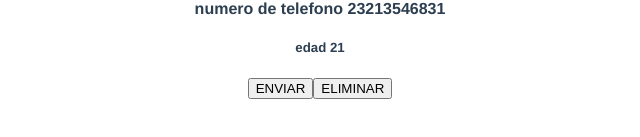
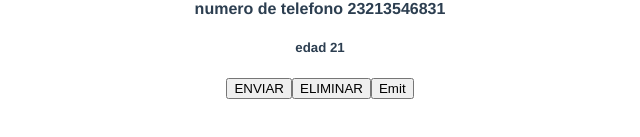
Before and after one commit to OsvaldoCorneli/aprendiendoVueJS, a Vue app in the folder Modulo 2 codigo facilito/Vite vue/vue/: page / in a window 1280 px wide. Shown: the part 333-470 px from the top of the page, without its empty margins (320-960 px from the left). Built offline with nearby package versions, Linux system fonts and the light colour scheme.

Commit message:
clase 4 modulo 2, Emits, Bastante bien, 7/10

```diff
--- a/Modulo 2 codigo facilito/Vite vue/vue/src/App.vue
+++ b/Modulo 2 codigo facilito/Vite vue/vue/src/App.vue
@@ -6,11 +6,15 @@
   <Boton> ENVIAR </Boton>
   <Boton>ELIMINAR</Boton>
 
+
+  <Emits msg="VALOR DEL PROPS" @identificadorEmit="handlerEventoEmit"/>
+
 </template>
 
 <script>
 import Boton from './components/Boton.vue'
 import HelloWorld from './components/HelloWorld.vue'
+import Emits from './components/Emits.vue';
 
 export default {
   name: 'App',
@@ -27,7 +31,16 @@ export default {
 
   components: {
     HelloWorld,
-    Boton
+    Boton,
+    Emits
+  },
+
+  methods:{
+
+    handlerEventoEmit(value){
+      console.log("ESTOY DESDE EL APP CON EMTIR", value)
+    }
+
   }
 }
 </script>
--- /dev/null
+++ b/Modulo 2 codigo facilito/Vite vue/vue/src/components/Emits.vue
@@ -0,0 +1,20 @@
+<template>
+
+    <button @click="evento">Emit</button>
+
+</template>
+
+<script>
+export default {
+
+    props:["msg"],
+
+
+    methods:{
+        evento(){
+            this.$emit("identificadorEmit", this.msg) //dos parametros 1ro un identificador, 2do los parametros que vamos a enviarle
+        }
+    }
+
+}
+</script>
```
